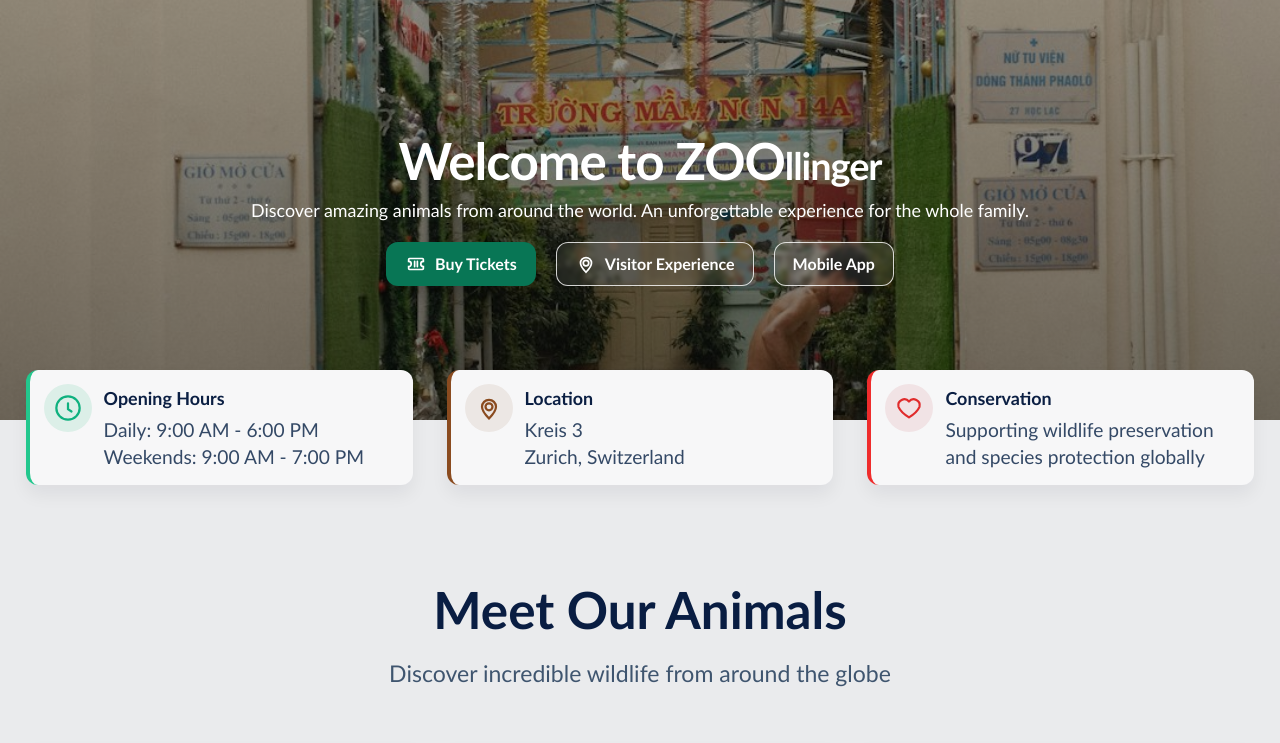
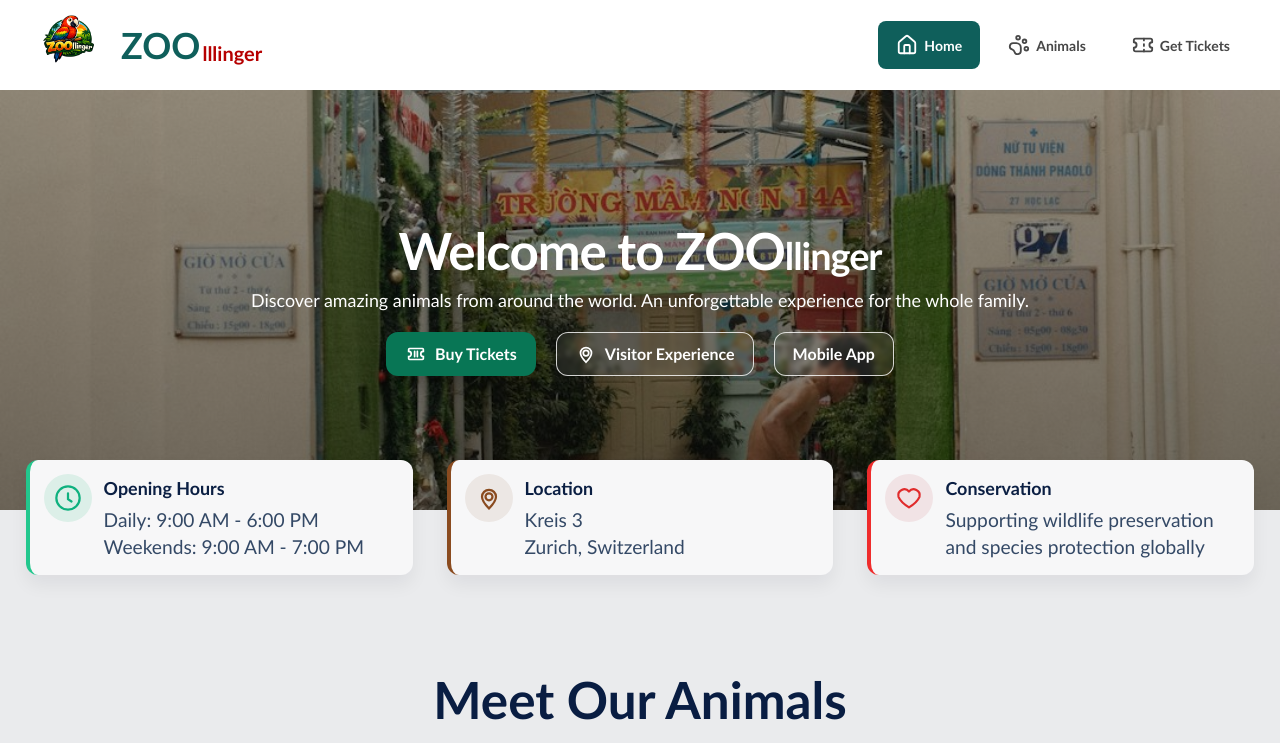
Before and after one commit to elizapatrick/zooTier, a React (Vite) app in the folder ZOOllinger/frontend/: page / in a window 1280 px wide. Shown: the top 743 px of the page. Built offline with nearby package versions, Linux system fonts and the light colour scheme.

Commit message:
added header in home and tickets

```diff
--- a/ZOOllinger/frontend/src/components/HeaderHome.jsx
+++ b/ZOOllinger/frontend/src/components/HeaderHome.jsx
@@ -18,9 +18,9 @@ export default function HeaderHome({ active = "home" }) {
             </div>
 
             <nav className="nav">
-                <NavButton icon={Home} label="Home" active={active === "home"} />
-                <NavButton icon={PawPrint} label="Animals" active={active === "animals"} />
-                <NavButton icon={Ticket} label="Get Tickets" active={active === "tickets"} />
+                <NavButton to="/" icon={Home} label="Home" active={active === "home"} />
+                <NavButton to="/animals" icon={PawPrint} label="Animals" active={active === "animals"} />
+                <NavButton to="/tickets" icon={Ticket} label="Get Tickets" active={active === "tickets"} />
             </nav>
         </header>
     )
--- a/ZOOllinger/frontend/src/components/NavButton.jsx
+++ b/ZOOllinger/frontend/src/components/NavButton.jsx
@@ -1,6 +1,6 @@
-export default function NavButton({ icon: Icon, label, active = false }) {
+export default function NavButton({ icon: Icon, label, to, active = false}) {
   return (
-    <button className={`nav-button ${active ? "active" : ""}`}>
+    <button className={`nav-button ${active ? "active" : ""}`} onClick={() => window.location.href = to}>
       <Icon size={22} />
       <span>{label}</span>
     </button>
--- a/ZOOllinger/frontend/src/components/experience/ActivitiesList.jsx
+++ b/ZOOllinger/frontend/src/components/experience/ActivitiesList.jsx
@@ -1,6 +1,6 @@
 import ActivityCard from "./ActivityCard"
-import elephantImg from "../../assets/elephant.png"
-import zebraImg from "../../assets/zebra.png"
+import elephantImg from "../../assets/elephant.jpg"
+import zebraImg from "../../assets/zebra.jpg"
 
 export default function ActivitiesList() {
   return (
--- a/ZOOllinger/frontend/src/routes/getTicketRoute.jsx
+++ b/ZOOllinger/frontend/src/routes/getTicketRoute.jsx
@@ -7,6 +7,7 @@ import { OrderSummary } from "../components/OrderSummary";
 import TicketCard from "../components/TicketCard";
 import { adultIcon, childIcon, familyIcon } from "../components/Icons";
 import { ticketOptions } from "../components/bookingData";
+import HeaderHome from "../components/HeaderHome";
 
 export default function GetTicketRoute() {
   const [quantities, setQuantities] = useState(() =>
@@ -53,6 +54,8 @@ export default function GetTicketRoute() {
   };
 
   return (
+    <>
+    <HeaderHome active="tickets"></HeaderHome>
     <main className="booking-page">
 
       {/* HEADER */}
@@ -113,5 +116,6 @@ export default function GetTicketRoute() {
 
       </section>
     </main>
+    </>
   );
 }
--- a/ZOOllinger/frontend/src/routes/home.jsx
+++ b/ZOOllinger/frontend/src/routes/home.jsx
@@ -4,7 +4,7 @@ import heroImg from '../../picture/home-picture.jpg';
 import lionImg from '../../picture/lion.jpg';
 import elephantImg from '../../picture/elephant.jpg';
 import parrotImg from '../../picture/parrot.jpg';
-
+import HeaderHome from "../components/HeaderHome";
 
 const featuredAnimals = [
   {
@@ -79,6 +79,8 @@ function IconHeart() {
 
 export function Home() {
   return (
+    <>
+    <HeaderHome active="home"></HeaderHome>
     <main className="home-page">
       <section className="hero">
         <img
@@ -202,5 +204,6 @@ export function Home() {
         </div>
       </section>
     </main>
+    </>
   );
 }
```
